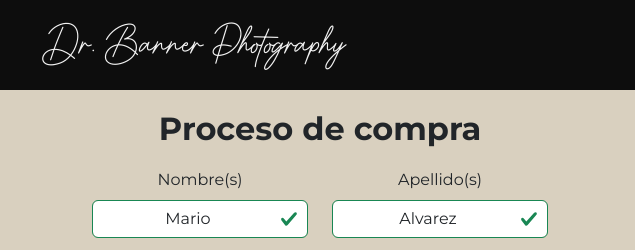
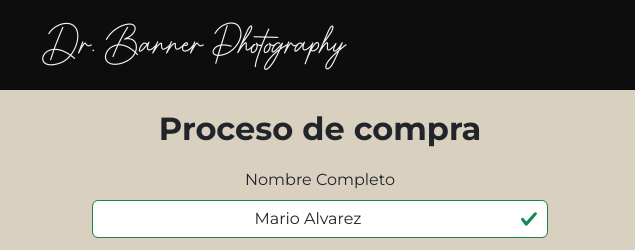
Before and after one commit to mario1810/DrBannerFrontEnd, a website: page html/pago.html in a window 1280 px wide. Shown: the top 250 px of the page, 0-635 px from the left. Drawn offline with nearby package versions, Linux system fonts and the light colour scheme.

Commit message:
Nombre completo en página de pago

```diff
--- a/html/pago.html
+++ b/html/pago.html
@@ -42,14 +42,14 @@
             <section class="container col-12 col-lg-6 justify-content-center align-items-center color2 tamContainerForm">
                 <h2 class="encabezado">Proceso de compra</h2>
                 <form class="row" id="formPago">
-                  <div class="col-12 col-sm-6">
-                    <label for="Name" class="form-label">Nombre(s)</label>
+                  <div class="col-12 col-sm-12">
+                    <label for="Name" class="form-label">Nombre Completo</label>
                     <input type="text" class="form-control textInputPos" id="Name" >
                   </div>
-                  <div class="col-12 col-sm-6">
+                  <!--<div class="col-12 col-sm-6">
                     <label for="lastName" class="form-label">Apellido(s)</label>
                     <input type="text" class="form-control textInputPos" id="lastName" >
-                  </div>
+                  </div>-->
                   <label class="subEncabezado">Datos de la tarjeta</label>
                   <div class="col-12">
                     <label for="cardNumber" class="form-label">Número de tarjeta</label>
--- a/js/pago.js
+++ b/js/pago.js
@@ -8,7 +8,7 @@ let idUser=0; //temporalmente global
 
 //Obtención de elementos
 const inputNombre=document.getElementById("Name");
-const inputApellido=document.getElementById("lastName");
+//const inputApellido=document.getElementById("lastName");
 const inputTarjeta=document.getElementById("cardNumber");
 const inputMes=document.getElementById("cardMonth");
 const inputYear=document.getElementById("cardYear");
@@ -81,8 +81,8 @@ async function requestGet(proveedor = "Fetch", direccionhttp) {
     if(usuario!=null){ // Si el fetcjh se realizó de manera correcta
         //Relleno los campos de mi formulario.
         //idUser=usuario.id;
-        inputNombre.value=usuario.nombre;
-        inputApellido.value=usuario.apellido;
+        inputNombre.value=usuario.nombre+" "+usuario.apellido;
+        //inputApellido.value=usuario.apellido;
         inputTarjeta.value=addSpacesNumeroTarjeta(usuario.tarjeta.numeroTarjeta);
         //Tipo de tarjeta
         if(usuario.tarjeta.tipo=="debito"){
@@ -450,8 +450,9 @@ function clear(elemento){
  * Función que compruba que los input, que se autorrellenaron con  fetch, tienen información válida
  */
 function corroborarAutorrelleno(){
-    corroborarTexto(true,inputNombre);
-    corroborarTexto(true,inputApellido);
+    //corroborarTexto(true,inputNombre);
+    //corroborarTexto(true,inputApellido);
+    corroborarNombre(true);
     corroborarNumTarjeta(true);
 }
 
@@ -475,7 +476,24 @@ function corroborarAutorrelleno(){
     return false;
 }
 
-
+/**
+ * Función que corroborá que el texto ingresado tenga  minimo dos caracteres+espacio´dos caracteres
+ * @param {*} flag "Bandera para acarrear e resultado de una validación anterior cuando se realizan en serie"
+ * @param {*} elemento  "Input sobre el cual realiza la corroboración"
+ * @returns  flag, si longitud de texto es mayor o igual 2, false caso contrario
+ */
+function corroborarNombre(flag){
+    clear(inputNombre);
+    const nombres=inputNombre.value.split(" ");
+    if(nombres.length>=2){
+        if(nombres[0].length>1 && nombres[1].length>1){
+            inputNombre.classList.add("is-valid");
+            return flag;
+        }
+    }
+    inputNombre.classList.add("is-invalid");
+    return false;
+}
 
 
 /*
@@ -661,9 +679,11 @@ function corroborarCamposFormPago(){
     }
     let flag=true; // Bandera para saber si todo esta bien
         //Comprobacion de campo nombre (Que haya al menos dos letras)
-        flag=corroborarTexto(flag,inputNombre);
+        //flag=corroborarTexto(flag,inputNombre);
         //Comprobacion de campo apellido (Que haya al menos dos letras)
-        flag=corroborarTexto(flag,inputApellido);
+        //flag=corroborarTexto(flag,inputApellido);
+        //Corroborar el nombre completo
+        flag=corroborarNombre(flag);
         //Comporbación de  numero de tarjeta (que sean 16 digitos)
         flag=corroborarNumTarjeta(flag);
         //Comprobación de CVV (Que sean tres digitos)
@@ -811,8 +831,8 @@ function resultadoPago(flag){
 
 
 //eventos de ingreso de texto (despues de que el valor ha llegado al input)
-inputNombre.addEventListener("keyup",(event)=>{corroborarTexto(true,inputNombre)});
-inputApellido.addEventListener("keyup",(event)=>{corroborarTexto(true,inputApellido)});
+inputNombre.addEventListener("keyup",(event)=>{corroborarNombre(true)});
+//inputApellido.addEventListener("keyup",(event)=>{corroborarTexto(true,inputApellido)});
 inputTarjeta.addEventListener("keyup",(event)=>{corroborarNumTarjeta(true)});
 inputMes.addEventListener("keyup",(event)=>{corroborarMes(true)});
 inputYear.addEventListener("keyup",(event)=>{corroborarYear(true)});
@@ -823,7 +843,7 @@ inputCVV.addEventListener("keyup",(event)=>{corroborarCVV(true)});
 
 //eventos de ingreso de texto (antes de que el valor llegue al input)
 inputNombre.addEventListener("keydown",(event)=>{filtroTexto(event)});
-inputApellido.addEventListener("keydown",(event)=>{filtroTexto(event)});
+//inputApellido.addEventListener("keydown",(event)=>{filtroTexto(event)});
 inputTarjeta.addEventListener("keydown",(event)=>{filtroNumeroTarjeta(event)});
 inputMes.addEventListener("keydown",(event)=>{filtroNumeroMes(event)});
 inputYear.addEventListener("keydown",(event)=>{filtroNumeroYear(event)});
```
